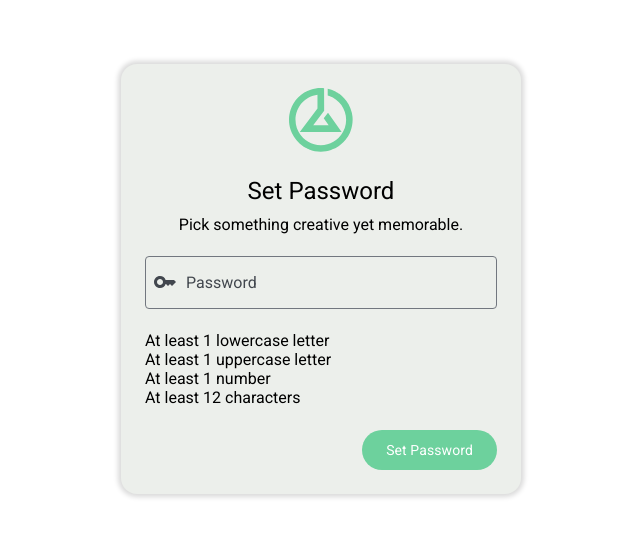
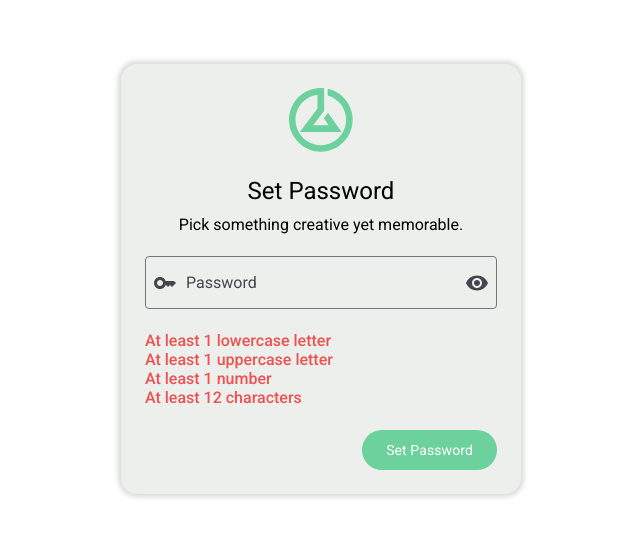
Before and after one commit to MyDry30/admin-portal, a React (Vite) app: page /reset-password in a window 1280 px wide. Shown: the part 121-658 px from the top of the page, without its empty margins (319-959 px from the left). Built offline with nearby package versions, Linux system fonts and the light colour scheme.

Commit message:
Password validation

```diff
--- a/src/features/ui/input/Input.jsx
+++ b/src/features/ui/input/Input.jsx
@@ -2,7 +2,8 @@ import { MdMode } from "react-icons/md";
 import { StyledInput } from "./Input.styled";
 import { forwardRef } from "react";
 
-const Input = forwardRef(({ icon, placeholder, type, required }, ref) => {
+const Input = forwardRef(
+	({ icon, placeholder, type, required, onChange }, ref) => {
 		return (
 			<StyledInput>
 				{icon ? icon : <MdMode />}
@@ -11,9 +12,11 @@ const Input = forwardRef(({ icon, placeholder, type, required }, ref) => {
 					type={type ? type : "text"}
 					required={required ? required : false}
 					placeholder={placeholder ? placeholder : ""}
+					onChange={onChange}
 				/>
 			</StyledInput>
 		);
-});
+	}
+);
 
 export default Input;
--- /dev/null
+++ b/src/features/ui/passwordInput/PasswordInput.jsx
@@ -0,0 +1,33 @@
+import { forwardRef, useState } from "react";
+import { StyledPasswordInput } from "./PasswordInput.styled";
+import { MdDisabledVisible, MdKey, MdRemoveRedEye } from "react-icons/md";
+
+const PasswordInput = forwardRef(({ onChange }, ref) => {
+	const [hidden, setHidden] = useState(true);
+
+	return (
+		<StyledPasswordInput>
+			<MdKey className="left" />
+			<input
+				ref={ref}
+				type={hidden ? "password" : "text"}
+				required
+				placeholder="Password"
+				onChange={onChange}
+			/>
+			{hidden ? (
+				<MdRemoveRedEye
+					className="right"
+					onClick={() => setHidden(false)}
+				/>
+			) : (
+				<MdDisabledVisible
+					className="right"
+					onClick={() => setHidden(true)}
+				/>
+			)}
+		</StyledPasswordInput>
+	);
+});
+
+export default PasswordInput;
--- /dev/null
+++ b/src/features/ui/passwordInput/PasswordInput.styled.js
@@ -0,0 +1,44 @@
+import styled from "styled-components";
+
+export const StyledPasswordInput = styled.div`
+	position: relative;
+
+	input {
+		background: none;
+		border: 1px solid #72777f;
+		border-radius: 4px;
+		width: 100%;
+		color: black;
+		font-size: 1rem;
+		padding: 1rem 1rem 1rem 2.5rem;
+		outline: none;
+
+		&:active,
+		&:focus {
+			border: 1px solid var(--primary-green);
+		}
+
+		&::placeholder {
+			color: var(--text-gray);
+		}
+	}
+
+	svg {
+		position: absolute;
+		width: 24px;
+		height: 24px;
+		color: var(--text-gray);
+		z-index: 1000;
+
+		&.left {
+			left: 0.5rem;
+			top: 15px;
+		}
+
+		&.right {
+			right: 0.5rem;
+			top: 15px;
+			cursor: pointer;
+		}
+	}
+`;
--- /dev/null
+++ b/src/features/ui/passwordRequirements/PasswordRequirements.jsx
@@ -0,0 +1,23 @@
+import React from "react";
+import { StyledPasswordP } from "./PasswordRequirements.styled";
+
+const PasswordRequirements = ({ passwordReqs }) => {
+	return (
+		<div>
+			<StyledPasswordP $valid={passwordReqs.lowercase}>
+				At least 1 lowercase letter
+			</StyledPasswordP>
+			<StyledPasswordP $valid={passwordReqs.uppercase}>
+				At least 1 uppercase letter
+			</StyledPasswordP>
+			<StyledPasswordP $valid={passwordReqs.number}>
+				At least 1 number
+			</StyledPasswordP>
+			<StyledPasswordP $valid={passwordReqs.chars}>
+				At least 12 characters
+			</StyledPasswordP>
+		</div>
+	);
+};
+
+export default PasswordRequirements;
--- /dev/null
+++ b/src/features/ui/passwordRequirements/PasswordRequirements.styled.js
@@ -0,0 +1,6 @@
+import styled from "styled-components";
+
+export const StyledPasswordP = styled.p`
+	font-weight: 500;
+	color: ${(props) => (props.$valid ? "var(--primary-green)" : "#ee5253")};
+`;
--- a/src/pages/SetPassword.jsx
+++ b/src/pages/SetPassword.jsx
@@ -2,10 +2,13 @@ import { useNavigate, useSearchParams } from "react-router-dom";
 import Dialog from "../features/ui/dialog/Dialog";
 import Logo from "../assets/logo.svg";
 import { MdKey } from "react-icons/md";
-import { useRef, useState } from "react";
+import { useEffect, useRef, useState } from "react";
 import Input from "../features/ui/input/Input";
 import setPassword from "../features/api/setPassword";
 import Button from "../features/ui/button/Button";
+import { StyledPasswordP } from "../features/ui/passwordRequirements/PasswordRequirements.styled";
+import PasswordRequirements from "../features/ui/passwordRequirements/PasswordRequirements";
+import PasswordInput from "../features/ui/passwordInput/PasswordInput";
 
 const SetPassword = () => {
 	const [loading, setLoading] = useState(false);
@@ -14,18 +17,59 @@ const SetPassword = () => {
 	const passwordRef = useRef("");
 	const navigate = useNavigate();
 
+	const [passwordValid, setPasswordValid] = useState(false);
+	const [passwordReqs, setPasswordReqs] = useState({
+		lowercase: false,
+		uppercase: false,
+		number: false,
+		chars: false,
+	});
+
 	const handleSubmit = async (e) => {
-		setLoading(true);
 		e.preventDefault();
+
+		if (!passwordValid) {
+			return alert("Error: requirements not met.");
+		}
+
 		try {
+			setLoading(true);
 			await setPassword(token, passwordRef.current.value);
 			alert("Password has been reset. Navigating to sign-in page...");
 			navigate("/sign-in");
 		} catch (err) {
-			alert(`Error: ${err.message}`);
+			alert("Error: Unable to set password.");
 		} finally {
 			setLoading(false);
 		}
+	};
+
+	const handlePasswordChange = () => {
+		const password = passwordRef.current.value;
+
+		const lowercaseRegex = /[a-z]/;
+		const uppercaseRegex = /[A-Z]/;
+		const numberRegex = /[0-9]/;
+		const lengthRegex = /.{12,}/;
+
+		const isLowercaseValid = lowercaseRegex.test(password);
+		const isUppercaseValid = uppercaseRegex.test(password);
+		const isNumberValid = numberRegex.test(password);
+		const isLengthValid = lengthRegex.test(password);
+
+		setPasswordReqs({
+			lowercase: isLowercaseValid,
+			uppercase: isUppercaseValid,
+			number: isNumberValid,
+			chars: isLengthValid,
+		});
+
+		const isStrongPassword =
+			isLowercaseValid &&
+			isUppercaseValid &&
+			isNumberValid &&
+			isLengthValid;
+		setPasswordValid(isStrongPassword);
 	};
 
 	return (
@@ -47,19 +91,11 @@ const SetPassword = () => {
 					rowGap: "1.4rem",
 				}}
 			>
-				<Input
+				<PasswordInput
 					ref={passwordRef}
-					placeholder="Password"
-					type="password"
-					required={true}
-					icon={<MdKey />}
+					onChange={handlePasswordChange}
 				/>
-				<div>
-					<p>At least 1 lowercase letter</p>
-					<p>At least 1 uppercase letter</p>
-					<p>At least 1 number</p>
-					<p>At least 12 characters</p>
-				</div>
+				<PasswordRequirements passwordReqs={passwordReqs} />
 				<div className="flex-row justify-end">
 					<Button type="filled" loading={loading}>
 						Set Password
```
Lines whose indentation alone changed are shown as unchanged.
